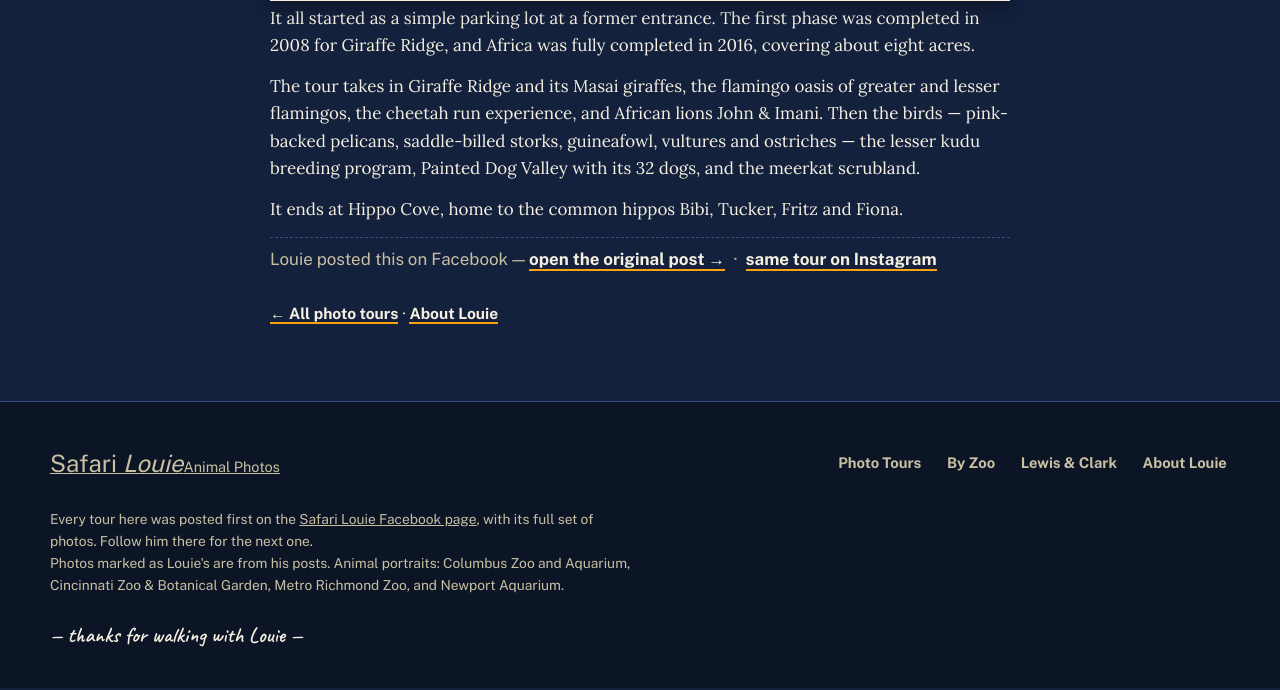
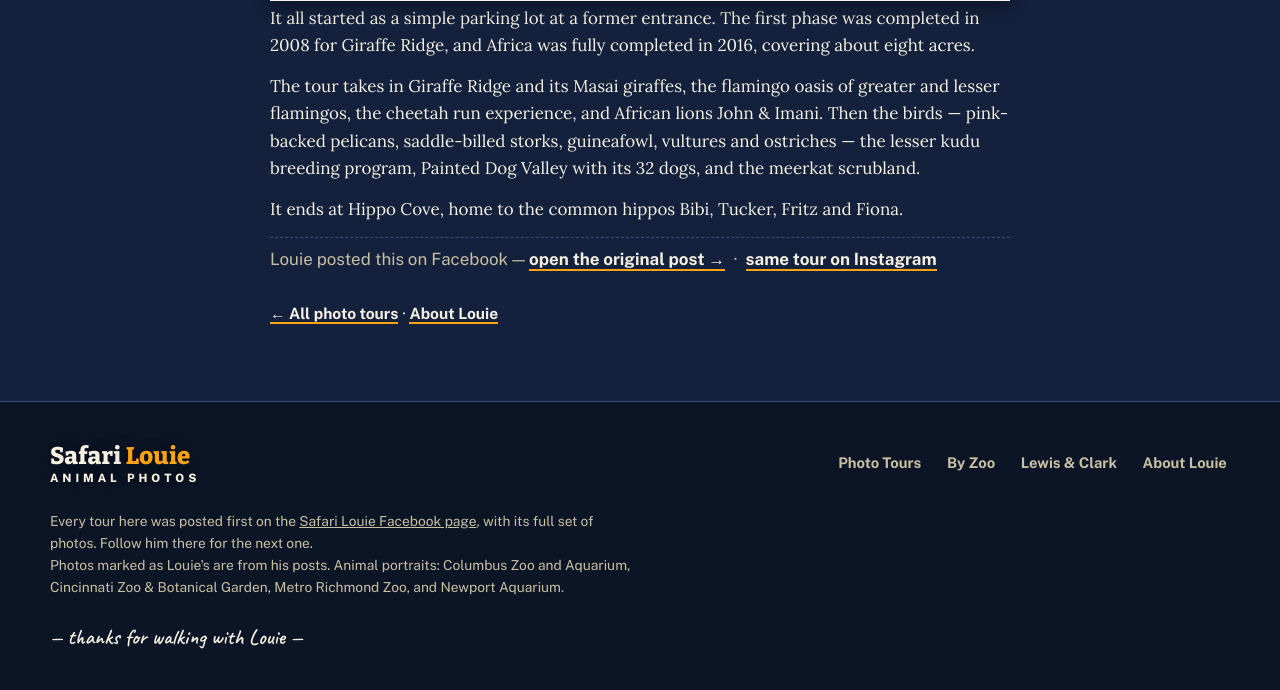
Before and after one commit to DMoneyOH/SafariLouieDotCom, a plain HTML site: page tours/africa/index.html in a window 1280 px wide. Shown: the part 643-1333 px from the top of the page. Drawn offline with nearby package versions, Linux system fonts and the light colour scheme.

Commit message:
Footer wordmark: match tour pages to homepage (stacked, Louie amber, ANIMAL PHOTOS spaced)

```diff
--- a/assets/theme.css
+++ b/assets/theme.css
@@ -58,7 +58,11 @@
   .foot-grid nav{display:flex;gap:1.2rem;flex-wrap:wrap}
   .foot-grid nav a{text-decoration:none;font-weight:700;font-size:.92rem;padding:.4rem .2rem;min-height:2.4rem;display:inline-flex;align-items:center;color:var(--ink-soft)}
   .foot-grid nav a:hover{color:var(--gold)}
-  footer .wordmark .wm-top{font-size:1.5rem}
+  footer .wordmark{display:flex;align-items:center;gap:.75rem;text-decoration:none;line-height:1}
+  footer .wordmark .wm-stack{display:block}
+  footer .wordmark .wm-top{display:block;font-family:"Bitter",Georgia,serif;font-weight:800;font-size:1.5rem;letter-spacing:.01em;color:var(--ink);text-shadow:0 2px 14px rgba(0,0,0,.55)}
+  footer .wordmark .wm-top em{font-style:normal;color:var(--gold)}
+  footer .wordmark .wm-sub{display:block;margin-top:.3rem;font-size:.72rem;font-weight:800;letter-spacing:.34em;text-transform:uppercase;color:var(--ink);text-shadow:0 1px 8px rgba(0,0,0,.6)}
   .foot-note{color:var(--ink-soft);font-size:.86rem;margin-top:1.6rem;max-width:70ch}
   footer .hand{font-size:1.35rem;color:var(--ink);display:block;margin-top:1.4rem}
   footer a{color:var(--ink-soft)}
```
